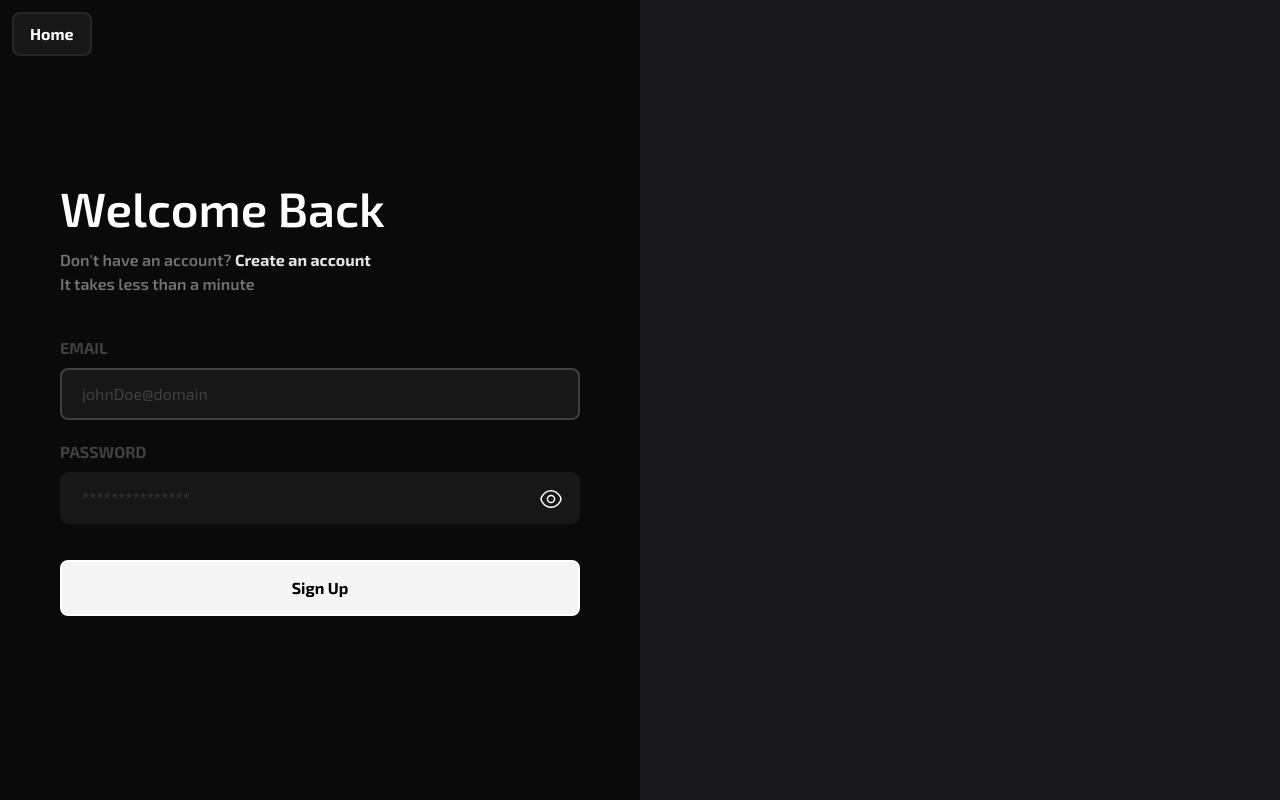
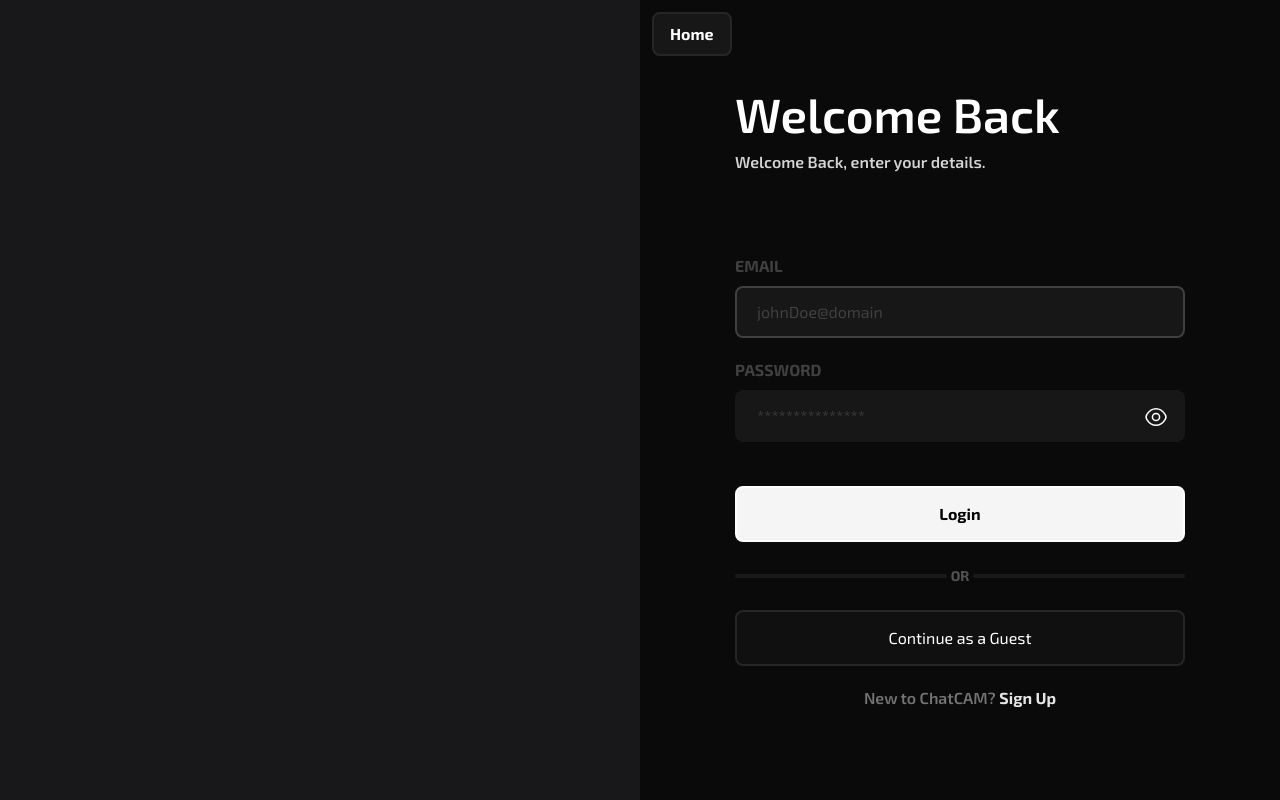
Before and after one commit to arshGoyalDev/video-conferencing-app, a Next.js app: page /login in a window 1280 px wide. Built offline with nearby package versions, Linux system fonts and the light colour scheme.

Commit message:
add: login page design

```diff
--- a/app/login/page.tsx
+++ b/app/login/page.tsx
@@ -6,6 +6,8 @@ import Link from "next/link";
 
 import { Input, PasswordInput } from "@/components/inputs";
 
+import { authErrors } from "@/utils/errors";
+
 const LoginPage = () => {
   const [email, setEmail] = useState("");
   const [password, setPassword] = useState("");
@@ -13,8 +15,15 @@ const LoginPage = () => {
   const [errorEmail, setErrorEmail] = useState("");
   const [errorPassword, setErrorPassword] = useState("");
 
+  const handleLogin = () => {
+    if (authErrors(email, password, setErrorEmail, setErrorPassword)) {
+      console.log("hello");
+    }
+  };
+
   return (
     <main className="h-screen grid xl:grid-cols-2 select-none">
+      <section className="hidden xl:block h-screen bg-zinc-900"></section>
       <div className="relative h-screen flex flex-col justify-center items-center py-10 px-10">
         <Link
           href={"/"}
@@ -23,25 +32,17 @@ const LoginPage = () => {
           Home
         </Link>
 
-        <div className="grid gap-4 w-full max-w-[520px]">
+        <div className="grid gap-3 w-full max-w-[450px]">
           <h1 className="text-5xl font-semibold">Welcome Back</h1>
-          <div className="flex flex-col">
-            <p className="text-neutral-500 font-semibold">
-              Don&apos;t have an account?{" "}
-              <Link href="/sign-up" className="text-neutral-200 font-bold">
-                Create an account
-              </Link>
-            </p>
-            <p className="text-neutral-500 font-semibold">
-              It takes less than a minute
-            </p>
-          </div>
+          <p className="text-neutral-300 font-semibold">
+            Welcome Back, enter your details.
+          </p>
         </div>
         <form
-          className="mt-10 w-full max-w-[520px]"
+          className="mt-10 md:mt-20 w-full max-w-[450px]"
           onSubmit={(e) => {
             e.preventDefault();
-            // handleSignUp();
+            handleLogin();
           }}
         >
           <div className="flex flex-col gap-5 items-start">
@@ -58,13 +59,32 @@ const LoginPage = () => {
               errorPassword={errorPassword}
             />
 
-            <button className="font-bold mt-4 w-full py-[14px] text-black hover:text-white bg-neutral-100 hover:bg-opacity-10 border-2 border-white hover:border-neutral-700 rounded-lg transition-all duration-300">
-              Sign Up
+            <button className="font-bold mt-6 w-full py-[14px] text-black hover:text-white bg-neutral-100 hover:bg-opacity-10 border-2 border-white hover:border-neutral-700 rounded-lg transition-all duration-300">
+              Login
             </button>
           </div>
         </form>
+
+        <div className="mt-6 w-[450px]">
+          <div className="flex gap-1 w-full items-center mb-6">
+            <span className="w-full h-1 rounded-full bg-neutral-800 bg-opacity-60"></span>
+            <span className="text-sm font-bold text-neutral-600">OR</span>
+            <span className="w-full h-1 rounded-full bg-neutral-800 bg-opacity-60"></span>
+          </div>
+          <button className="w-full py-[14px] bg-neutral-900 bg-opacity-50 border-2 border-neutral-800 rounded-lg">
+            Continue as a Guest
+          </button>
+        </div>
+
+        <div className="text-center mt-5">
+          <p className="text-neutral-500 font-semibold">
+            New to ChatCAM?{" "}
+            <Link href="/sign-up" className="text-neutral-200 font-bold">
+              Sign Up
+            </Link>
+          </p>
+        </div>
       </div>
-      <section className="hidden xl:block h-screen bg-zinc-900"></section>
     </main>
   );
 };
--- a/app/sign-up/page.tsx
+++ b/app/sign-up/page.tsx
@@ -2,14 +2,14 @@
 
 import Link from "next/link";
 
-import { useEffect, useState } from "react";
+import { useState } from "react";
 
 import { Input, PasswordInput } from "@/components/inputs";
-import { useRouter } from "next/navigation";
+// import { useRouter } from "next/navigation";
 import { authErrors } from "@/utils/errors";
 
 const SignUpPage = () => {
-  const router = useRouter();
+  // const router = useRouter();
 
   const [name, setName] = useState("");
   const [email, setEmail] = useState("");
@@ -35,7 +35,6 @@ const SignUpPage = () => {
   };
 
   return (
-    <>
     <main className="h-screen grid xl:grid-cols-2 select-none">
       <div className="relative h-screen flex flex-col justify-center items-center py-10 px-10">
         <Link
@@ -45,10 +44,10 @@ const SignUpPage = () => {
           Home
         </Link>
 
-          <div className="grid gap-4 w-full max-w-[450px]">
+        <div className="grid gap-3 w-full max-w-[450px]">
           <h1 className="text-5xl font-semibold">Create an Account</h1>
           <p className="text-neutral-300 font-semibold">
-              Please enter your details to get started
+            Let's sign up quickly to get started.
           </p>
         </div>
         <form
@@ -90,12 +89,14 @@ const SignUpPage = () => {
             <span className="text-sm font-bold text-neutral-600">OR</span>
             <span className="w-full h-1 rounded-full bg-neutral-800 bg-opacity-60"></span>
           </div>
-            <button className="w-full py-[14px] bg-neutral-900 bg-opacity-50 border-2 border-neutral-800 rounded-lg">Continue as a Guest</button>
+          <button className="w-full py-[14px] bg-neutral-900 bg-opacity-50 border-2 border-neutral-800 rounded-lg">
+            Continue as a Guest
+          </button>
         </div>
 
         <div className="text-center mt-5">
           <p className="text-neutral-500 font-semibold">
-              New to ChatCAM?{" "}
+            Already have an account?{" "}
             <Link href="/login" className="text-neutral-200 font-bold">
               Login
             </Link>
@@ -104,7 +105,6 @@ const SignUpPage = () => {
       </div>
       <section className="hidden xl:block h-screen bg-zinc-900"></section>
     </main>
-    </>
   );
 };
 export default SignUpPage;
```
Lines whose indentation alone changed are shown as unchanged.
